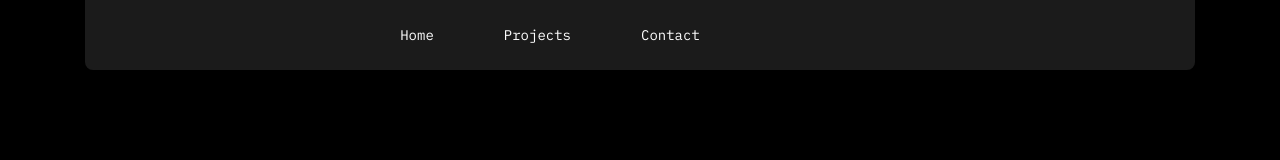
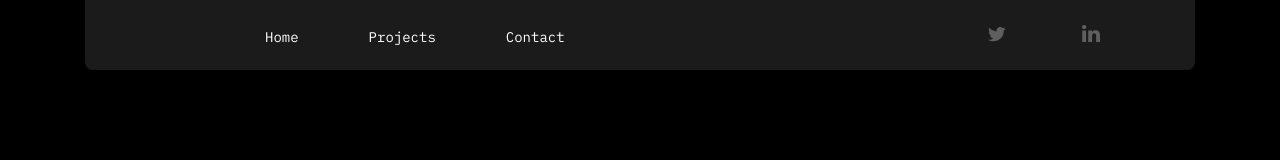
Before and after one commit to Mitchell25MKJ/Final-HTML-and-CSS-Project, a plain HTML site: page index.html in a window 1280 px wide. Drawn offline with Linux system fonts and the light colour scheme; a web font is replaced by a local one.

Commit message:
Completed Navigation Bar

```diff
--- a/index.html
+++ b/index.html
@@ -17,7 +17,8 @@
         </div>
 
         <div class="social-icons">
-
+            <a href="https://x.com/Spiritonic"><img src="./images/Twitter.svg"/></a>
+            <a href="https://www.linkedin.com/in/mitchell-johnson-8aa8b9384/"><img src="./images/LinkedIn.svg" class="link"/></a>
         </div>
     </nav>
 
--- a/styles.css
+++ b/styles.css
@@ -11,6 +11,10 @@ body{
 }
 
 nav{
+    display: flex;
+    flex-wrap: wrap;
+    justify-content: space-between;
+    align-items: center;
     background-color: #1B1B1B;
     margin-left: 85px;
     margin-right: 85px;
@@ -32,8 +36,7 @@ nav{
     flex-wrap: wrap;
     align-items: center;
     gap: 70px;
-    margin-top: 24px;
-    margin-right: 180px;
+    margin-left: 180px;
 }
 
 .navbar ul a{
@@ -49,3 +52,11 @@ nav{
     vertical-align: bottom;
 
 }
+
+.social-icons{
+    gap: 72px;
+}
+.link{
+    margin-right: 95.46px;
+    margin-left: 72px;
+}
```
